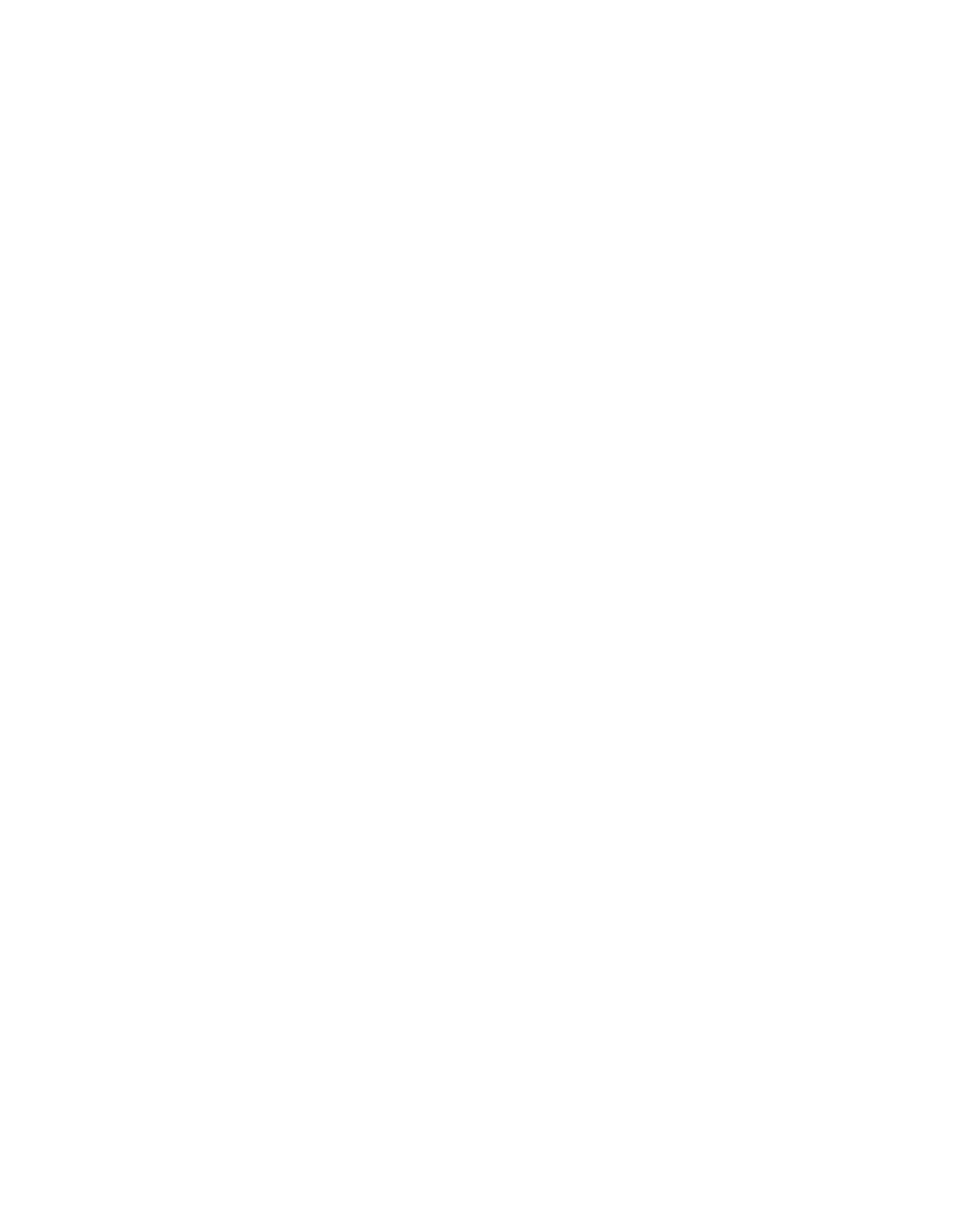
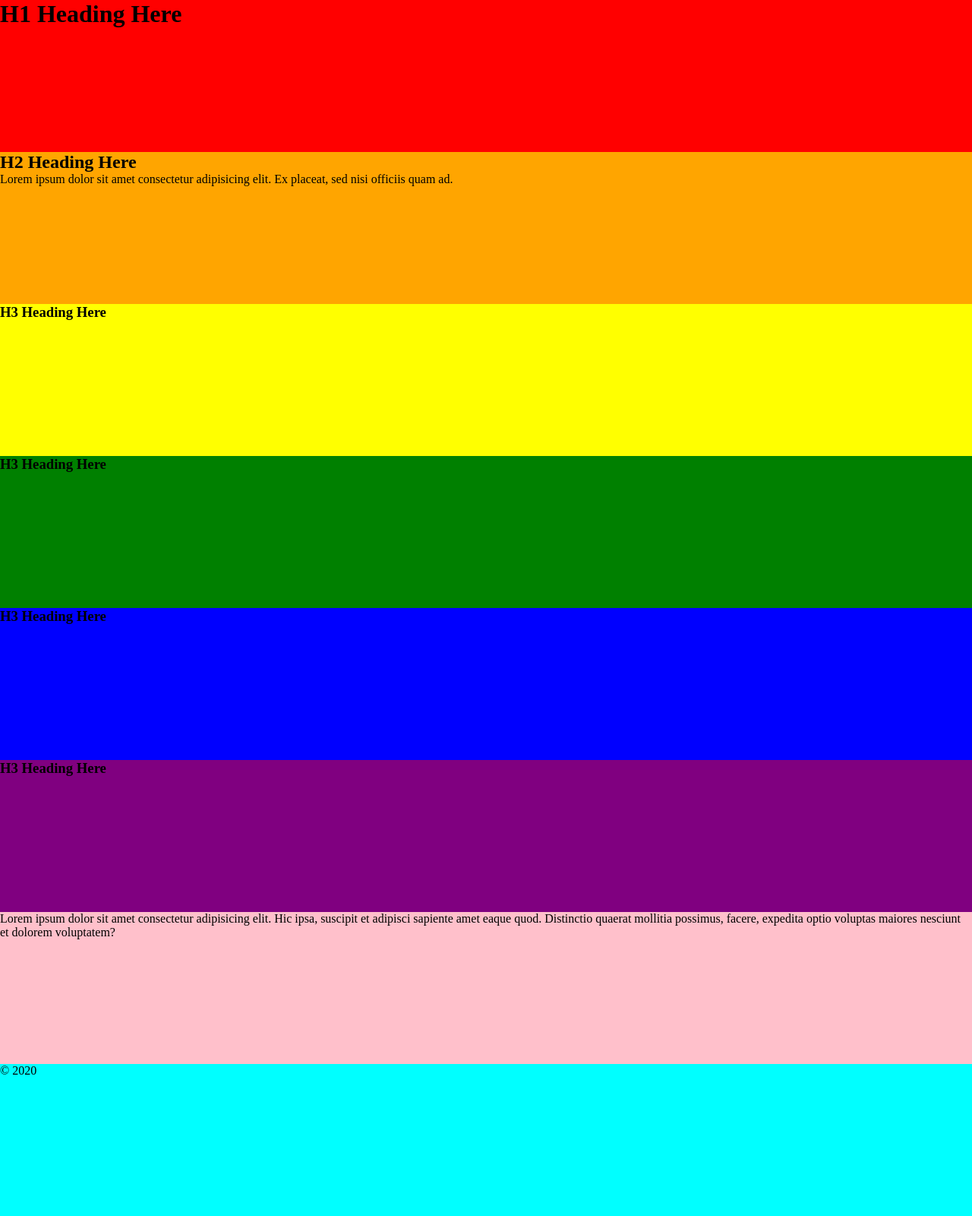
Before and after one commit to patk80/Alaska-Landing-Page, a plain HTML site: page index.html in a window 1280 px wide. Shown: the whole page at 76% size. Before the commit the page ends 800 px from the top, so only its background shows below. Drawn offline with Linux system fonts and the light colour scheme.

Commit message:
Lorem ipsum content, setting up CSS grid skeleton

```diff
--- a/index.html
+++ b/index.html
@@ -9,6 +9,39 @@
 <body>
     <div class="grid-container">
 
+        <header>
+            <h1>H1 Heading Here</h1>
+        </header>
+
+        <section class="top">
+            <h2>H2 Heading Here</h2>
+            <p>Lorem ipsum dolor sit amet consectetur adipisicing elit. Ex placeat, sed nisi officiis quam ad.</p>
+        </section>
+
+        <section class="mid1">
+            <h3>H3 Heading Here</h3>
+        </section>
+
+        <section class="mid2">
+            <h3>H3 Heading Here</h3>
+        </section>
+
+        <section class="mid3">
+            <h3>H3 Heading Here</h3>
+        </section>
+
+        <section class="mid4">
+            <h3>H3 Heading Here</h3>
+        </section>
+
+        <section class="bottom">
+            <p>Lorem ipsum dolor sit amet consectetur adipisicing elit. Hic ipsa, suscipit et adipisci sapiente amet eaque quod. Distinctio quaerat mollitia possimus, facere, expedita optio voluptas maiores nesciunt et dolorem voluptatem?</p>
+        </section>
+
+        <footer>
+            <p>&copy; 2020</p>
+        </footer>
+
     </div>
 </body>
 </html>
--- a/styles.css
+++ b/styles.css
@@ -6,4 +6,62 @@
 
 .grid-container {
     display: grid;
+    grid-template-areas:
+    "header header"
+    "top top"
+    "mid1 mid1"
+    "mid2 mid2"
+    "mid3 mid3"
+    "mid4 mid4"
+    "bottom bottom"
+    "footer footer";
+
 }
+
+header {
+    background-color: red;
+    grid-area: header;
+    height: 200px;
+}
+
+.top {
+    background-color: orange;
+    grid-area: top;
+    height: 200px;
+}
+
+.mid1 {
+    background-color: yellow;
+    grid-area: mid1;
+    height: 200px;
+}
+
+.mid2 {
+    background-color: green;
+    grid-area: mid2;
+    height: 200px;
+}
+
+.mid3 {
+    background-color: blue;
+    grid-area: mid3;
+    height: 200px;
+}
+
+.mid4 {
+    background-color: purple;
+    grid-area: mid4;
+    height: 200px;
+}
+
+.bottom {
+    background-color: pink;
+    grid-area: bottom;
+    height: 200px;
+}
+
+footer {
+    background-color: cyan;
+    grid-area: footer;
+    height: 200px;
+}
```
